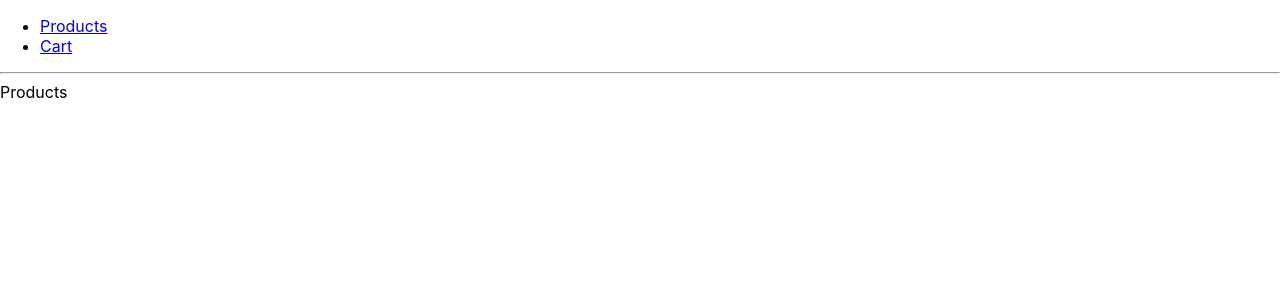
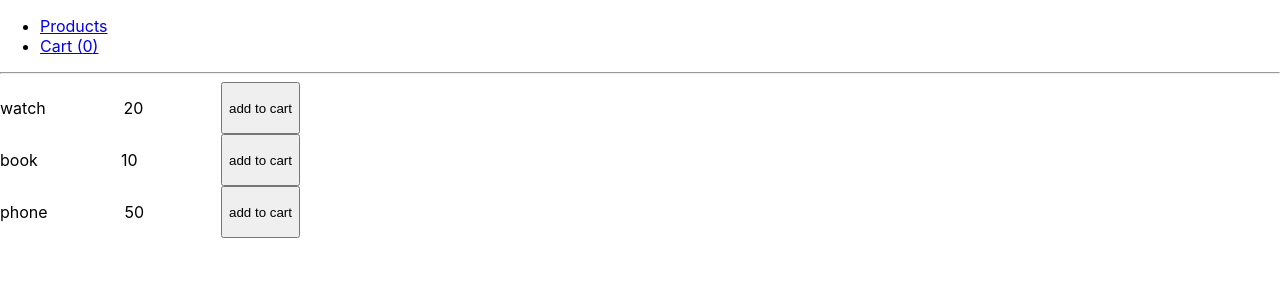
Before and after one commit to RamySaleh/react_state, a React (Create React App) app: page /products in a window 1280 px wide. Shown: the top 300 px of the page. Built offline with nearby package versions, Linux system fonts and the light colour scheme.

Commit message:
cart working using props

```diff
--- a/src/components/App.js
+++ b/src/components/App.js
@@ -2,12 +2,34 @@ import "../App.css";
 
 import { Link, Route, BrowserRouter as Router, Switch } from "react-router-dom";
 
+import BottomNavigation from "@material-ui/core/BottomNavigation";
+import BottomNavigationAction from "@material-ui/core/BottomNavigationAction";
 import { Cart } from "./Cart";
 import { Products } from "./Products";
 import React from "react";
+import { makeStyles } from "@material-ui/core/styles";
+
+const useStyles = makeStyles({
+  root: {
+    width: 500,
+  },
+});
 
 function App() {
+  const classes = useStyles();
+  const [value, setValue] = React.useState(0);
+  const [cart, setCart] = React.useState([]);
+
+  const handleAddToCart = (product) => {
+    setCart([...cart, product]);
+  };
+
+  const handleRemoveFromCart = (product) => {
+    setCart(cart.filter((prod) => prod.id !== product.id));
+  };
+
   return (
+    <>
       <Router>
         <div>
           <ul>
@@ -15,7 +37,7 @@ function App() {
               <Link to="/products">Products</Link>
             </li>
             <li>
-            <Link to="/cart">Cart</Link>
+              <Link to="/cart">Cart ({cart.length})</Link>
             </li>
           </ul>
 
@@ -30,14 +52,15 @@ function App() {
         */}
           <Switch>
             <Route path="/products">
-            <Products />
+              <Products onAddToCart={handleAddToCart} />
             </Route>
             <Route path="/cart">
-            <Cart />
+              <Cart cart={cart} onRemoveFromCart={handleRemoveFromCart} />
             </Route>
           </Switch>
         </div>
       </Router>
+    </>
   );
 }
 
--- a/src/components/Cart.js
+++ b/src/components/Cart.js
@@ -1,5 +1,32 @@
-import React from "react";
+import React, { useEffect, useState } from "react";
 
-export const Cart = (params) => {
-  return <div>Cart</div>;
+export const Cart = (props) => {
+  return (
+    <div>
+      <div>
+        {props.cart &&
+          props.cart.map((prod) => {
+            return (
+              <div
+                style={{
+                  display: "flex",
+                  width: 300,
+                  justifyContent: "space-between",
+                }}
+              >
+                <p>{prod.name}</p>
+                <p>{prod.price}</p>
+                <button
+                  onClick={() => {
+                    props.onRemoveFromCart(prod);
+                  }}
+                >
+                  remove from cart
+                </button>
+              </div>
+            );
+          })}
+      </div>
+    </div>
+  );
 };
--- a/src/components/Products.js
+++ b/src/components/Products.js
@@ -1,5 +1,41 @@
-import React from "react";
+import React, { useEffect, useState } from "react";
 
-export const Products = (params) => {
-  return <div>Products</div>;
+export const Products = (props) => {
+  const [products, setProducts] = useState([]);
+
+  useEffect(() => {
+    let products = [
+      { id: 1, name: "watch", price: 20 },
+      { id: 2, name: "book", price: 10 },
+      { id: 3, name: "phone", price: 50 },
+    ];
+
+    setProducts(products);
+  }, []);
+
+  return (
+    <div>
+      {products.map((prod) => {
+        return (
+          <div
+            style={{
+              display: "flex",
+              width: 300,
+              justifyContent: "space-between",
+            }}
+          >
+            <p>{prod.name}</p>
+            <p>{prod.price}</p>
+            <button
+              onClick={() => {
+                props.onAddToCart(prod);
+              }}
+            >
+              add to cart
+            </button>
+          </div>
+        );
+      })}
+    </div>
+  );
 };
```
Lines whose indentation alone changed are shown as unchanged.
